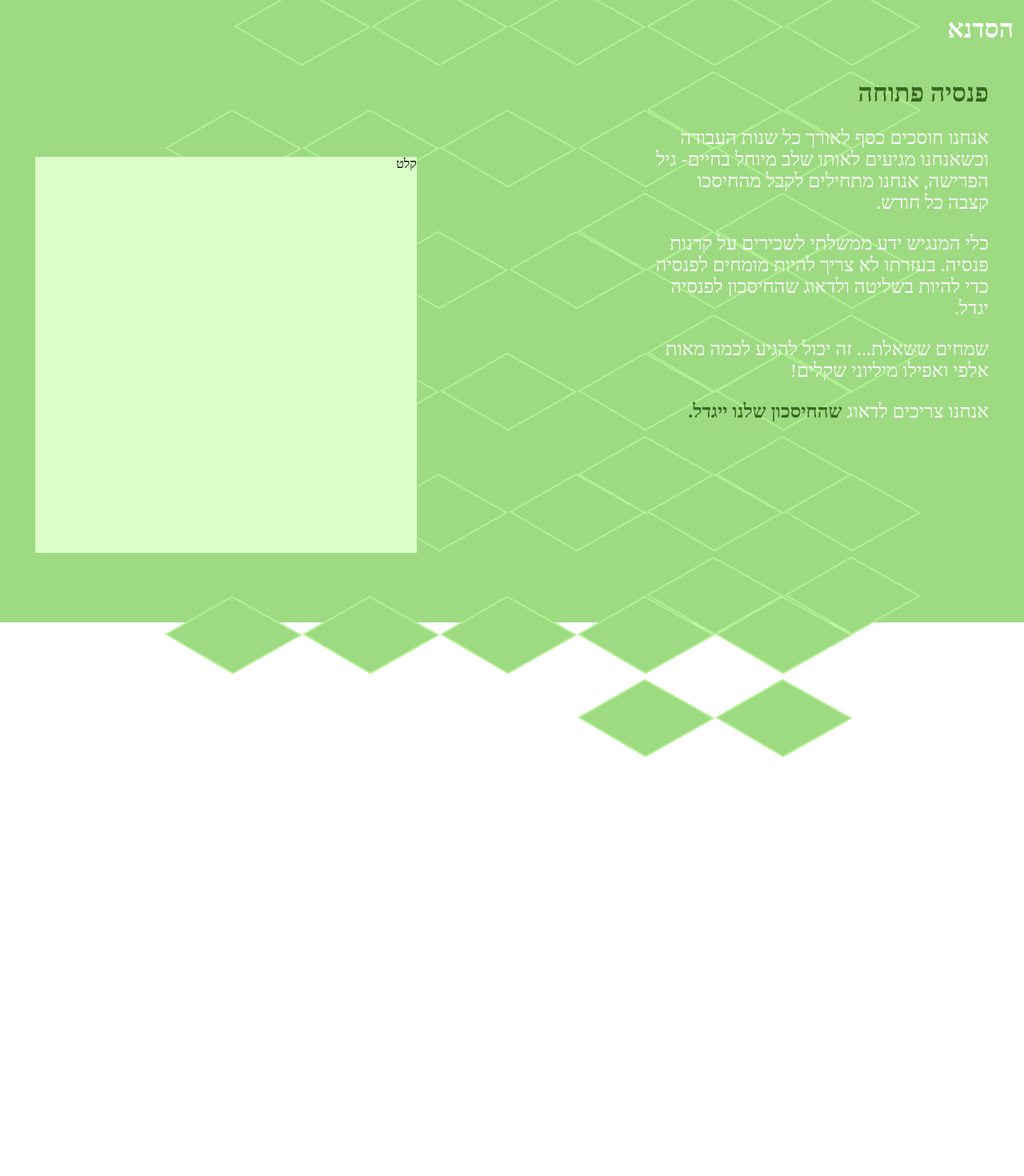
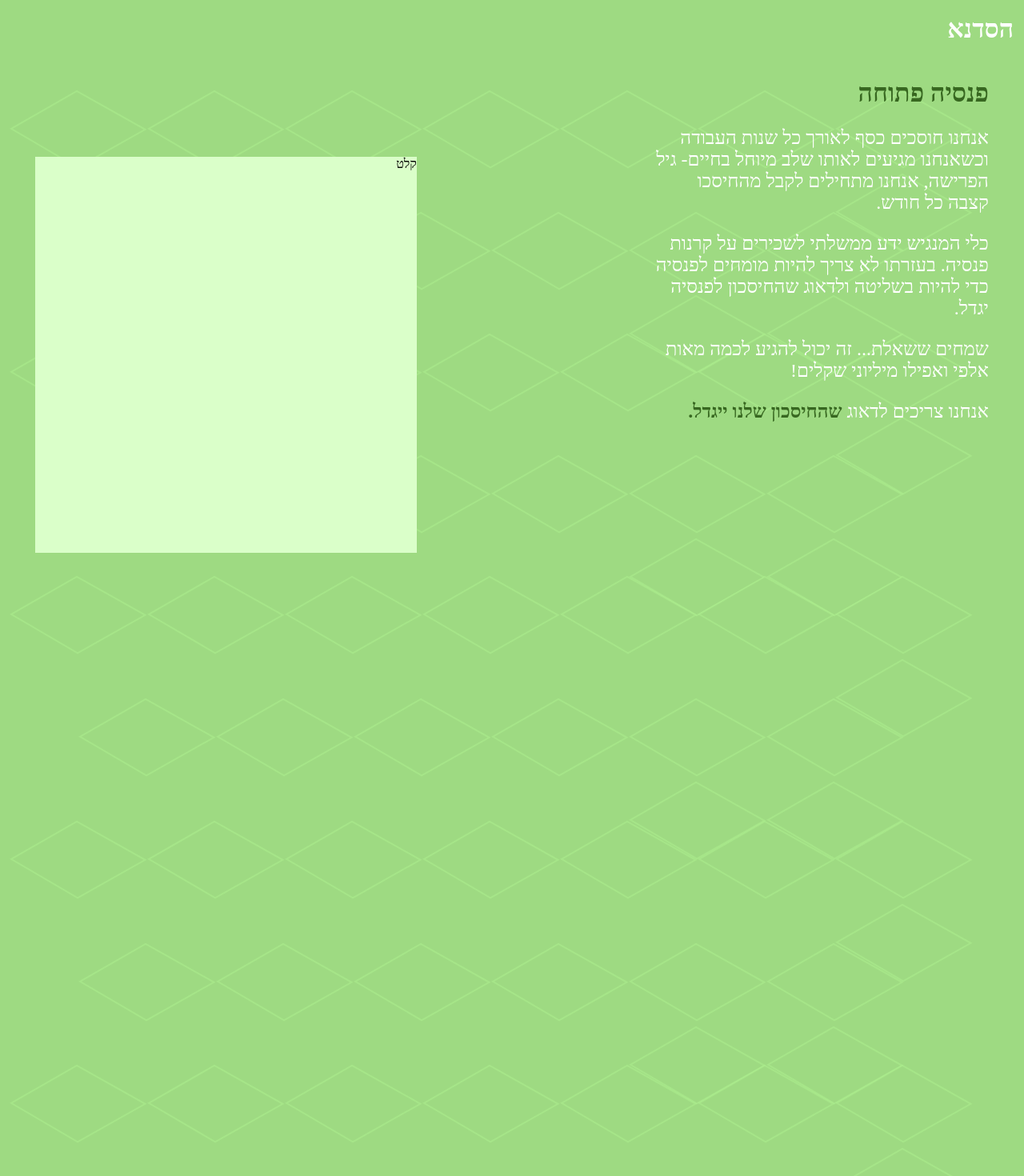
Before and after one commit to oferezr/open-pension, a Next.js app: page / in a window 1280 px wide. Shown: the part 16-1486 px from the top of the page at 80% size. Before the commit the page ends 968 px from the top, so only its background shows below. Built offline with nearby package versions, Linux system fonts and the light colour scheme.

Commit message:
working grid

```diff
--- a/app/page.tsx
+++ b/app/page.tsx
@@ -3,8 +3,8 @@
 import LandingExplanation from '@/lib/components/landing/landing-explanation';
 import LandingInput from '@/lib/components/landing/landing-input';
 export default function Home() {
-  const grid_columns = [1, 2, 3,4,5,6,7];
-  const grid_rows = [1,2,3,4,5,6]
+  const grid_columns = [1, 2, 3,4,5,6,7,8];
+  const grid_rows = [1,2,3,4,5,6,7,8,9,10,11,12]
 
   return (
     <div id="wrapper" dir="rtl">
@@ -17,15 +17,13 @@
         </div>
       </div>
       <div className='backgound-tilt-grid'>
-        <div className="parent">
           {grid_rows.map(r=>
             <div className={"div"+r} key={"r"+r}>
             {grid_columns.map(n=><svg key={"r"+r+n} width="172" height="100" viewBox="0 0 172 99" fill="none" xmlns="http://www.w3.org/2000/svg">
-              <path d="M1.99648 48.2609L84.005 1.39891L169.459 49.2532L84.9971 96.9002L1.99648 48.2609Z" fill="#9EDA82" stroke="#B0F191" stroke-width="2" />
+              <path d="M1.99648 48.2609L84.005 1.39891L169.459 49.2532L84.9971 96.9002L1.99648 48.2609Z" fill="#9EDA82" stroke="#b0f19173" stroke-width="2" />
             </svg>)}
           </div>
             )}
-        </div>
       </div>
 
     </div>
--- a/globals.css
+++ b/globals.css
@@ -5,103 +5,133 @@
 /* you can read more about why following the above link, or searching for */
 /* "css normalize" or "css reset" in your favorite search engine ;) */
 @import url('https://fonts.googleapis.com/css2?family=Rubik&display=swap');
-:root{
-  --primary-color:#9EDA82;
-  --secondery-color:#376720;
-  --tertiary-color:#DAFFC9;
-  --text-color:#ffffff;
-  --primary-font:'Rubik' , sans-serif;
+
+:root {
+  --primary-color: #9EDA82;
+  --secondery-color: #376720;
+  --tertiary-color: #DAFFC9;
+  --text-color: #ffffff;
+  --primary-font: 'Rubik', sans-serif;
 }
-html, body{
+
+html,
+body {
   margin: 0;
 }
-#wrapper{
+
+#wrapper {
   position: relative;
 }
 
-.backgound-tilt-grid{
-  background-color:var(--primary-color) ;
-  height: 100%;
+.backgound-tilt-grid {
+  background-color: var(--primary-color);
   position: absolute;
   top: 0;
-  left: 0;
+  right: 0;
   z-index: -100;
   width: 100%;
+  padding: 10% 0;
+  padding-right: 5%;
 }
 
-.parent {
-  display: grid;
-  grid-template-columns: repeat(10, 1fr);
-  grid-template-rows: repeat(10, 1fr);
-  grid-column-gap: 0px;
-  grid-row-gap: 0px;
-  height: 100%;
-  }
-/* .parent div{
-  border:1px solid black;
-} */
-
-  .div1 { grid-area: 3 / 2 / 4 / 10; }
-  .div2 { grid-area: 4 / 2 / 5 / 10;
-  padding-right: 86px;
+.backgound-tilt-grid div{
   position: relative;
-  top:-56px;
-  }
-  .div3 { grid-area: 5 / 2 / 6 / 10;
-    position: relative;
-    top:-112px;
-  }
-  .div4 { grid-area: 6 / 2 / 7 / 10;
-    padding-right: 86px;
-    position: relative;
-    top:-168px;
-  }
-  .div5 { grid-area: 7 / 2 / 8 / 10;
-    position: relative;
-    top:-225px;
-  }
-  .div6 { grid-area: 8 / 2 / 9 / 10;
-    padding-right: 86px;
-    position: relative;
-    top:-280px;
 }
 
-.landing{
+
+.div2 {
+  padding-right: 86px;
+  top: -56px;
+}
+
+.div3 {
+  top: -112px;
+}
+
+.div4 {
+  padding-right: 86px;
+  top: -168px;
+}
+
+.div5 {
+  top: -225px;
+}
+
+.div6 {
+  padding-right: 86px;
+  top: -280px;
+}
+
+.div7 {
+  top: -335px;
+}
+
+.div8 {
+  padding-right: 86px;
+  top: -390px;
+}
+
+.div9 {
+  top: -446px;
+}
+
+.div10 {
+  padding-right: 86px;
+  top: -503px;
+}
+
+.div11 {
+  top: -560px;
+}
+
+.div12 {
+  padding-right: 86px;
+  top: -615px;
+}
+
+.landing {
   font: var(--primary-font);
   padding: 1%;
   height: 96vh;
   position: relative;
 }
-.landing h1{
+
+.landing h1 {
   color: var(--text-color);
 }
-.landing .container{
+
+.landing .container {
   display: flex;
   flex-direction: row;
   justify-content: center;
   height: 80%;
-  padding:0 2.5%;
+  padding: 0 2.5%;
 }
-.landing .spacer{
+
+.landing .spacer {
   width: 25%;
 }
-.landing-exp{
+
+.landing-exp {
   width: 35%;
 }
-.landing-exp h1{
+
+.landing-exp h1 {
   color: var(--secondery-color);
 }
 
-.landing-exp b{
+.landing-exp b {
   color: var(--secondery-color);
 }
-.landing-exp p{
+
+.landing-exp p {
   color: var(--text-color);
   font-size: 18pt;
   margin-bottom: 5%;
 }
+
 /* TODO: this style should be removed after integration */
-.landing-input{
+.landing-input {
   background-color: var(--tertiary-color);
   width: 40%;
   margin-top: 10%;
@@ -111,17 +141,19 @@
   display: flex;
   flex-wrap: wrap;
   border-left-style: solid;
-    border-left-width:5px;
+  border-left-width: 5px;
   border-left-color: #74b9ff;
   background-color: #81ecec;
   padding: 2%;
 
 
 }
+
 .container .item {
   flex: 1 0 33%;
 }
-  .slider-container label{
+
+.slider-container label {
   margin-left: 1%;
   margin-right: 1%;
 }
```
Lines whose indentation alone changed are shown as unchanged.
